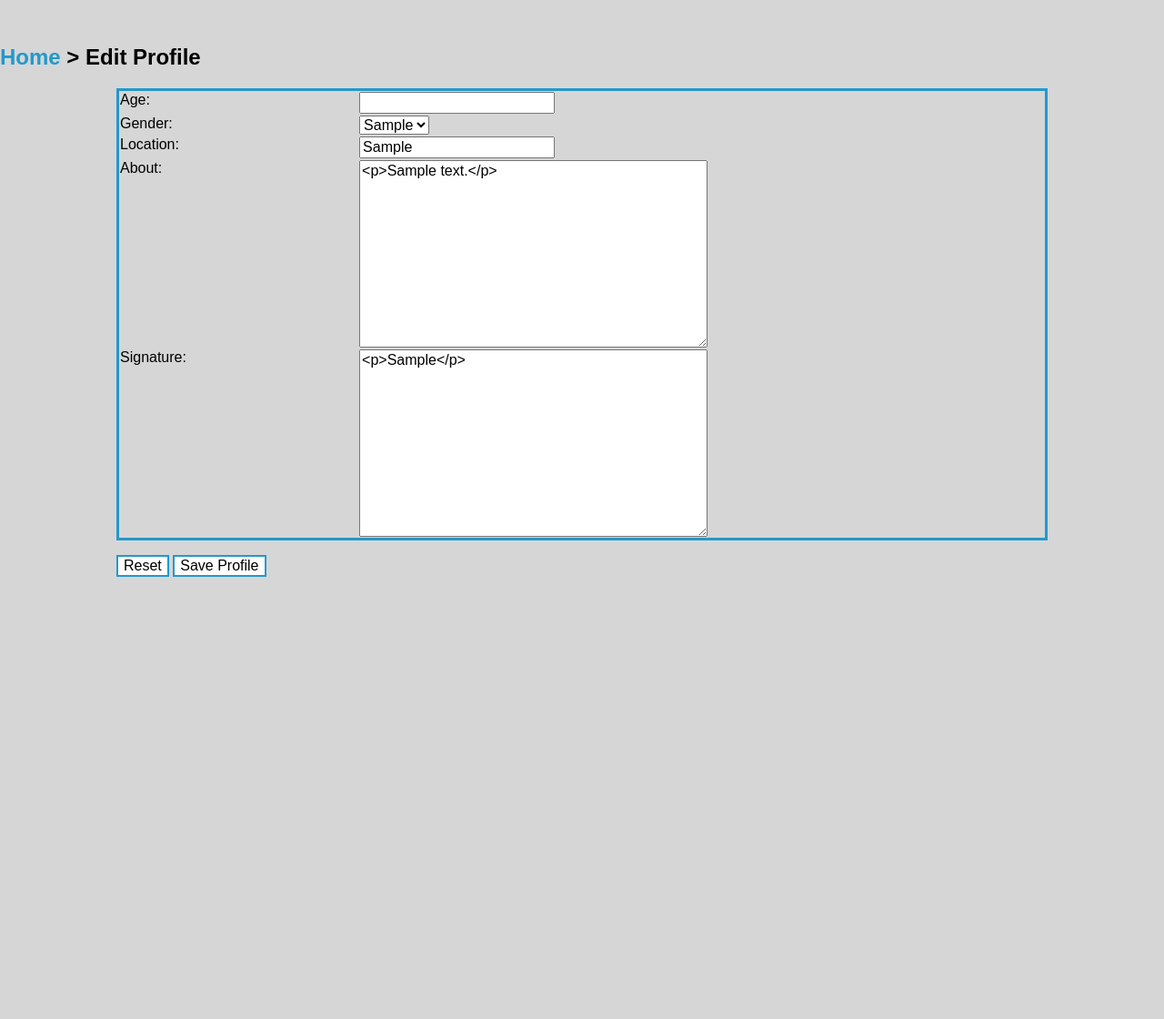
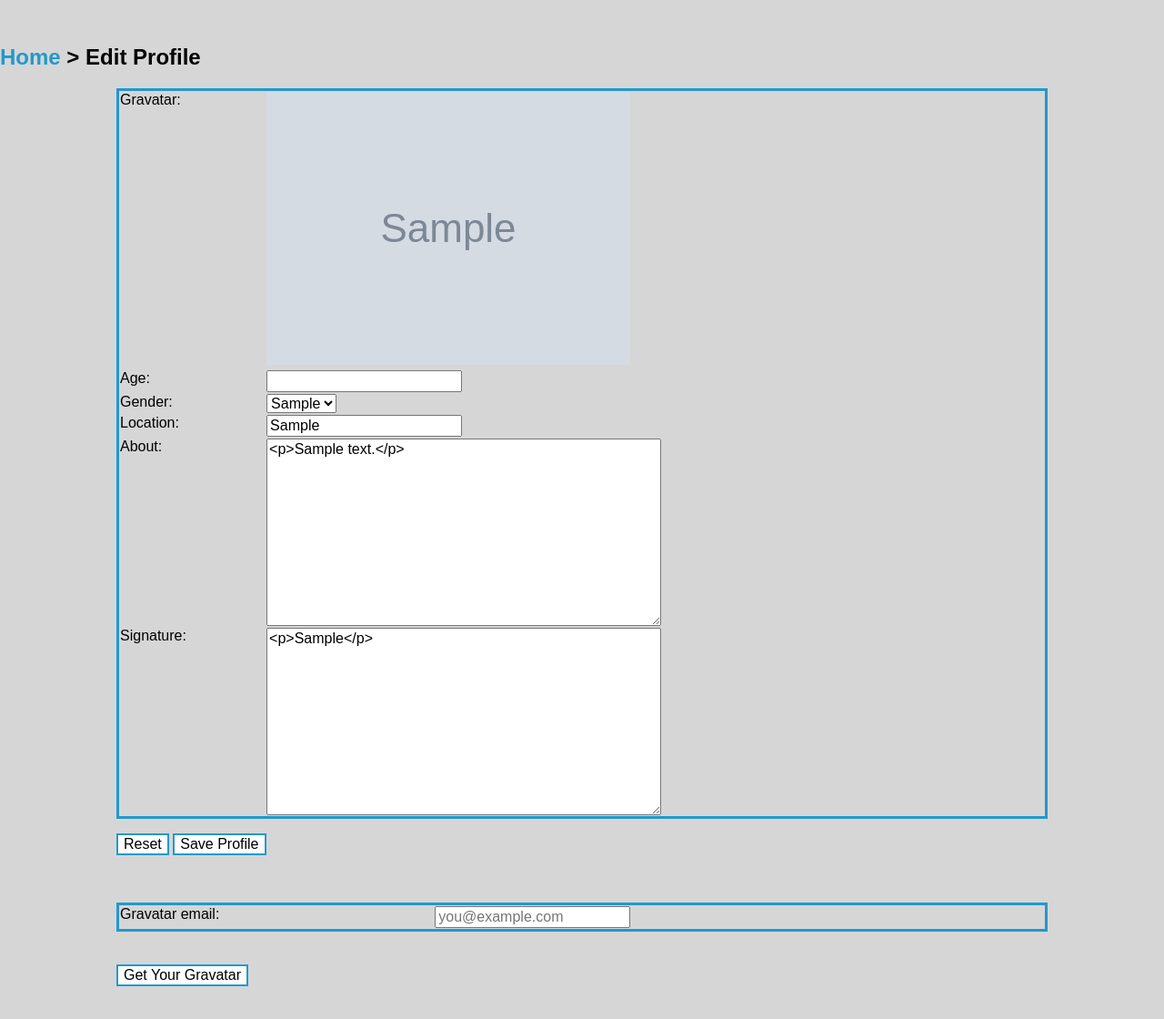
Before and after one commit to Tuss4/messageboard, a Django app: page /edit_profile/1/ in a window 1280 px wide. Shown: the part 79-1199 px from the top of the page at 91% size. Before the commit the page ends 713 px from the top, so only its background shows below. Run offline with Django 3.2, Linux system fonts and the light colour scheme; tables that the repository leaves empty hold one stand-in row (values such as "Sample post"); grey boxes marked "Sample" are stand-in pictures; some libraries are stand-ins or nearby versions.

Commit message:
Gravatars are working.

```diff
--- /dev/null
+++ b/forum/avatar/admin.py
@@ -0,0 +1,4 @@
+from django.contrib import admin
+from avatar.models import Gravatar
+
+admin.site.register(Gravatar)
--- /dev/null
+++ b/forum/avatar/models.py
@@ -0,0 +1,9 @@
+from django.db import models
+from django.contrib.auth.models import User
+
+class Gravatar(models.Model):
+	member = models.OneToOneField(User)
+	gravatar = models.TextField(null=True, blank=True)
+
+	def __unicode__(self):
+		return unicode('%s - %s' %(self.member, self.gravatar))
--- a/forum/forum/settings.py
+++ b/forum/forum/settings.py
@@ -144,6 +144,7 @@ INSTALLED_APPS = (
     'south',
     'structure',
     'profiles',
+    'avatar',
     # Uncomment the next line to enable the admin:
     'django.contrib.admin',
     # Uncomment the next line to enable admin documentation:
--- a/forum/forum/templates/profiles/edit_profile.html
+++ b/forum/forum/templates/profiles/edit_profile.html
@@ -2,8 +2,39 @@
 {% block subtitle %} &gt; Home &gt; Edit Profile {% endblock %}
 {% block subforum %}<h2><a href="/">Home</a> &gt; Edit Profile</h2>{% endblock %}
 {% block content %}
+<script>
+	$(document).ready(function() {
+		$('#avatar').hide();
+		var form = $('#grav')
+		form.submit(function() {
+			$.ajax({
+				type: form.attr('method'),
+				url: form.attr('action'),
+				data: form.serialize(),
+				success: function(response) {
+					$('#avatar').html("<img src='"+response+"?s=100' alt='{{ m.member.username }}' title='{{ m.member.username }}' />");
+					$('#avatar').show();
+					$('#grav').hide();
+				},
+				error: function(){
+					alert("Something ain't right!");
+				}
+			});
+			return false;
+		});
+	});
+</script>
+<div id="avatar"></div>
 <form action="" method="POST">
 	<table class="forum_data">
+		{% for a in as %}
+		{% ifequal a.member m.member %}
+		<tr>
+			<td>Gravatar:</td>
+			<td><img src="{{ a.gravatar }}?s=200" alt="{{ m.member.username }}" title="{{ m.member.username }}" /></td>
+		</tr>
+		{% endifequal %}
+		{% endfor %}
 		<tr>
 			<td><label for="age">Age:</label></td>
 			<td><input id="age" name="age" type="number" value="{{ m.age }}"/></td>
@@ -30,4 +61,20 @@
 	{% csrf_token %}
 	<p><button type="reset">Reset</button> <button type="submit">Save Profile</button></p>
 </form>
+<br />
+<br />
+<form id="grav" action="/add_grav/{{ m.member.id }}/" method="POST">
+	<table class="forum_data">
+		<tr>
+			<td><label for="email">Gravatar email:</label></td>
+			<td><input id="email" name="email" type="email" placeholder="you@example.com" /></td>
+		</tr>
+	</table>
+	<br />
+	<br />
+	{% csrf_token %}
+	<button type="submit">Get Your Gravatar</button>
+</form>
+<br />
+<br />
 {% endblock %}
--- a/forum/forum/templates/topics/view_topic.html
+++ b/forum/forum/templates/topics/view_topic.html
@@ -11,6 +11,9 @@
 			<table>
 				<tr>
 					<td><a href="/view_profile/{{ t.author.id }}/">{{ t.author.username }}</a></td>
+				</tr>
+				<tr>
+					<td>{% for g in gs %}{% ifequal t.author g.member %}<img src="{{ g.gravatar }}?s=100" alt="{{ t.author.username }}" title="{{ t.author.username }}">{% endifequal %}{% endfor %}</td>
 				</tr>
 				<tr>
 					<td>{{ t.date }}</td>
@@ -47,6 +50,9 @@
 				<table>
 					<tr>
 						<td><a href="/view_profile/{{ p.author.id }}/">{{ p.author.username }}</a></td>
+					</tr>
+					<tr>
+					<td>{% for g in gs %}{% ifequal p.author g.member %}<img src="{{ g.gravatar }}?s=100" alt="{{ p.author.username }}" title="{{ p.author.username }}">{% endifequal %}{% endfor %}</td>
 					</tr>
 					<tr>
 						<td>{{ p.date }}</td>
--- a/forum/forum/urls.py
+++ b/forum/forum/urls.py
@@ -26,6 +26,7 @@ urlpatterns = patterns('',
 	#Profile URLs
 	url(r'^edit_profile/(\d+)/$','profiles.views.edit_profile'),
 	url(r'^view_profile/(\d+)/$','profiles.views.view_profile'),
+	url(r'^add_grav/(\d+)/$', 'avatar.views.add_grav'),
     # Examples:
     # url(r'^$', 'forum.views.home', name='home'),
     # url(r'^forum/', include('forum.foo.urls')),
--- a/forum/profiles/views.py
+++ b/forum/profiles/views.py
@@ -1,4 +1,5 @@
 from profiles.models import Profile, Gender
+from avatar.models import Gravatar
 from django.shortcuts import render
 from django.http import HttpResponse, HttpResponseRedirect, Http404
 
@@ -20,7 +21,8 @@ def edit_profile(request, id):
 	context = {
 		"p": Profile.objects.all(),
 		"m": p,
-		"g": Gender.objects.all()
+		"g": Gender.objects.all(),
+		"as": Gravatar.objects.all(),
 	}
 	return render(request, 'profiles/edit_profile.html', context)
 
@@ -31,6 +33,7 @@ def view_profile(request, id):
 		"p": Profile.objects.all(),
 		"m": p,
 		"g": Gender.objects.all(),
-		"user": request.user
+		"user": request.user,
+		"as": Gravatar.objects.all()
 	}
 	return render(request, 'profiles/view_profile.html', context)
--- a/forum/structure/views.py
+++ b/forum/structure/views.py
@@ -2,6 +2,7 @@ from django.http import Http404, HttpResponse, HttpResponseRedirect
 from django.shortcuts import render
 from structure.models import Category, SubCategory, Topic, Post, PostCount
 from profiles.models import Profile
+from avatar.models import Gravatar
 from django.contrib.auth.models import User
 from django.core.paginator import Paginator, EmptyPage, PageNotAnInteger
 import datetime
@@ -92,7 +93,8 @@ def view_topic(request, id):
 		"u": u,
 		"c": count,
 		"mc": PostCount.objects.all(),
-		"t": Topic.objects.get(id=id)
+		"t": Topic.objects.get(id=id),
+		"gs": Gravatar.objects.all(),
 	}
 	return render(request, "topics/view_topic.html", context)
 
```
Also changed, not shown: forum/avatar/tests.py (added, +16 -0 lines), forum/avatar/views.py (added, +16 -0 lines), forum/forum/templates/profiles/view_profile.html (+8 -0 lines), forum/avatar/__init__.py (added), forum/avatar/migrations/0001_initial.py (added), forum/avatar/migrations/__init__.py (added).
